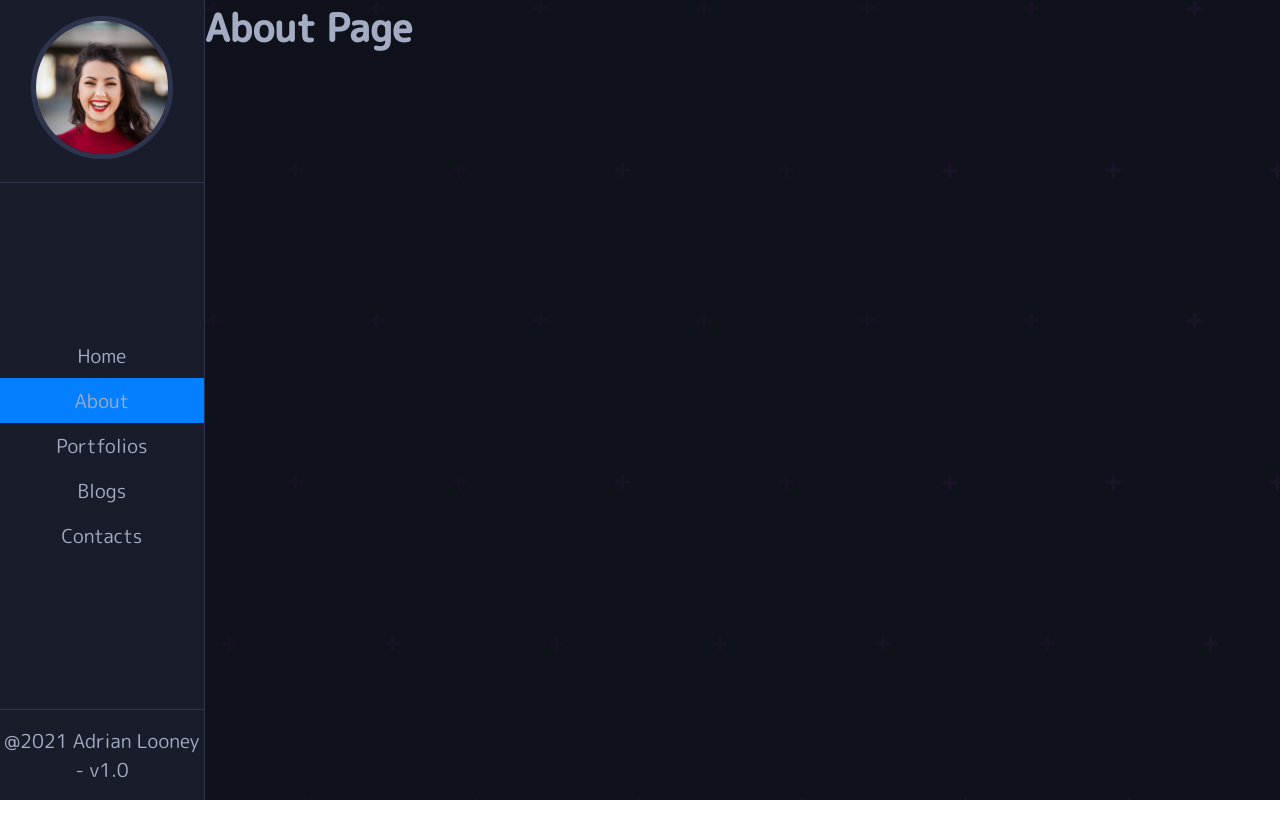
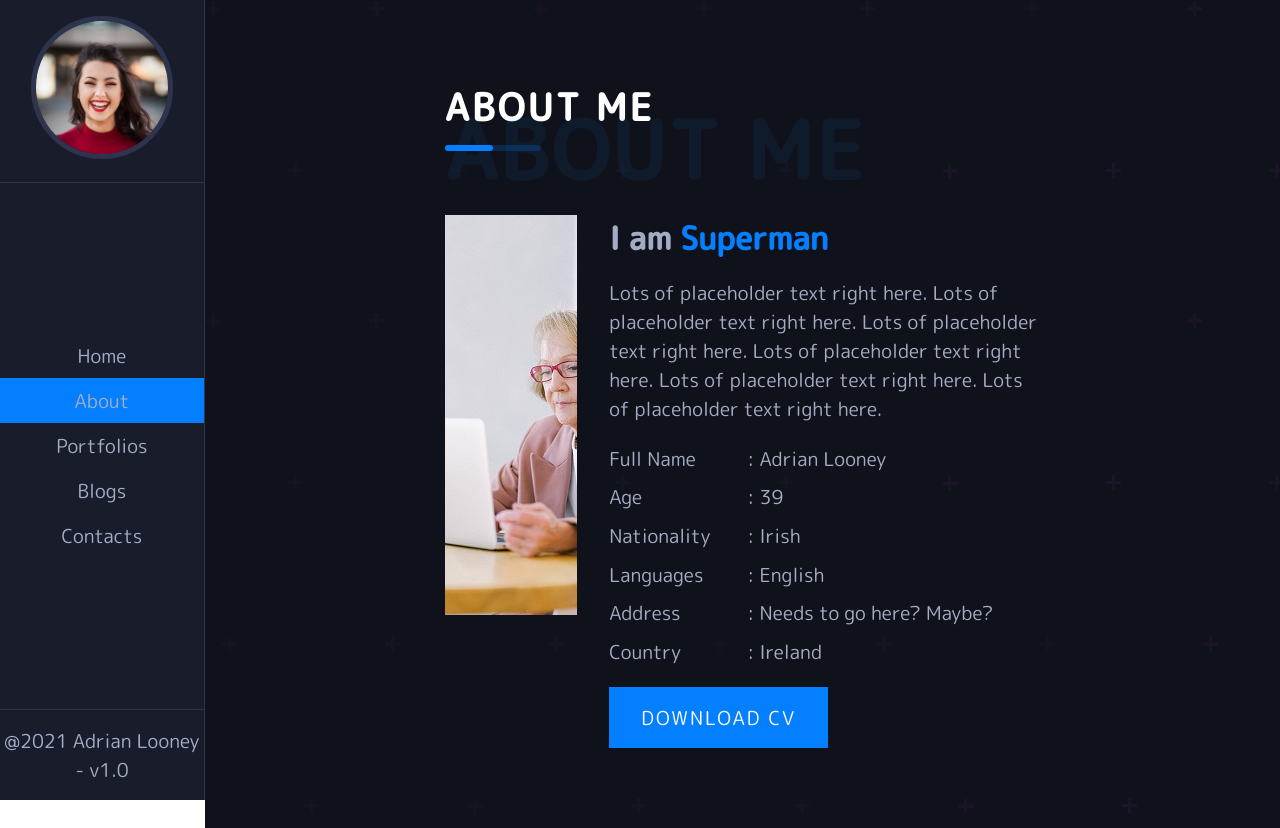
Before and after one commit to Jammerref2015/portfolio, a React (Create React App) app: page /about in a window 1280 px wide. Before the commit the page ends 800 px from the top, so only its background shows below. Built offline with nearby package versions, Linux system fonts and the light colour scheme.

Commit message:
inital about page created

```diff
--- a/src/App.css
+++ b/src/App.css
@@ -1,11 +1,306 @@
-/* --bg: #10121B;
---sidebar: #191D2B;
---main-blue-color: #037FFF;
---main-border-color: #2e344e;
---font-color: #a4acc4;
+.App .sidebar {
+  width: 16%;
+  height: 100vh;
+  background-color: #191D2B;
+  position: fixed;
+  border-right: 1px solid #2e344e;
+}
 
-"@fortawesome/fontawesome-svg-core"
-"@fortawesome/free-brands-svg-icons"
-"@fortawesome/free-solid-svg-icons"
-"@fortawesome/react-fontawesome"
- */
+.App .main-content {
+  width: 84%;
+  margin-left: 16%;
+  background-color: #10121B;
+  min-height: 100vh;
+  background-image: url(../img/dots.svg);
+  display: -ms-grid;
+  display: grid;
+  position: relative;
+}
+
+.App .main-content .content {
+  margin: 5rem 15rem;
+}
+
+.HomePage {
+  position: absolute;
+  top: 50%;
+  left: 50%;
+  -webkit-transform: translate(-50%, -50%);
+          transform: translate(-50%, -50%);
+  width: 80%;
+}
+
+.hero-text {
+  color: white;
+  text-align: center;
+  font-size: 3.6rem;
+}
+
+.hero-text span {
+  color: #037FFF;
+}
+
+.h-sub-text {
+  text-align: center;
+}
+
+.icons {
+  display: -webkit-box;
+  display: -ms-flexbox;
+  display: flex;
+  -webkit-box-align: center;
+      -ms-flex-align: center;
+          align-items: center;
+  -webkit-box-pack: center;
+      -ms-flex-pack: center;
+          justify-content: center;
+  padding: 1.5rem 0;
+}
+
+.icons .icon-holder {
+  margin-right: 1rem;
+}
+
+.icons .icon-holder .icon {
+  font-size: 2.5rem;
+  color: #a4acc4;
+  -webkit-transition: all .4s ease-in-out;
+  transition: all .4s ease-in-out;
+}
+
+.icons .icon-holder .yt:hover {
+  color: red;
+}
+
+.icons .icon-holder .gh:hover {
+  color: rgba(212, 45, 212, 0.788);
+}
+
+.icons .icon-holder .fb:hover {
+  color: blue;
+}
+
+.NavBar {
+  height: 100vh;
+}
+
+.NavBar .nav {
+  height: 100%;
+  display: -webkit-box;
+  display: -ms-flexbox;
+  display: flex;
+  -webkit-box-orient: vertical;
+  -webkit-box-direction: normal;
+      -ms-flex-direction: column;
+          flex-direction: column;
+  -webkit-box-pack: justify;
+      -ms-flex-pack: justify;
+          justify-content: space-between;
+  -webkit-box-align: center;
+      -ms-flex-align: center;
+          align-items: center;
+}
+
+.NavBar .profile {
+  width: 100%;
+  text-align: center;
+  margin-top: 1rem;
+  border-bottom: 1px solid #2e344e;
+}
+
+.NavBar .profile img {
+  width: 70%;
+  border-radius: 100%;
+  border: 5px solid #2e344e;
+  margin-bottom: 1rem;
+}
+
+.NavBar .footer {
+  width: 100%;
+  border-top: 1px solid #2e344e;
+}
+
+.NavBar .footer p {
+  text-align: center;
+  padding: 1rem 0;
+}
+
+.NavBar .nav-items {
+  width: 100%;
+}
+
+.NavBar .nav-items .nav-item {
+  list-style: none;
+  text-align: center;
+}
+
+.NavBar .nav-items .nav-item a {
+  text-decoration: none;
+  font-size: inherit;
+  color: inherit;
+  display: block;
+  padding: .5rem 0;
+  position: relative;
+}
+
+.NavBar .nav-items .nav-item a::before {
+  content: '';
+  position: absolute;
+  top: 0;
+  left: 0;
+  width: .4rem;
+  height: 100%;
+  background-color: #0381ff33;
+  -webkit-transform-origin: bottom;
+          transform-origin: bottom;
+  -webkit-transform: scale(0);
+          transform: scale(0);
+  overflow-x: hidden;
+  -webkit-transition: 0.2s width 0.5s cubic-bezier(1, -0.16, 0.6, 1.35), -webkit-transform 0.6s;
+  transition: 0.2s width 0.5s cubic-bezier(1, -0.16, 0.6, 1.35), -webkit-transform 0.6s;
+  transition: transform 0.6s, 0.2s width 0.5s cubic-bezier(1, -0.16, 0.6, 1.35);
+  transition: transform 0.6s, 0.2s width 0.5s cubic-bezier(1, -0.16, 0.6, 1.35), -webkit-transform 0.6s;
+}
+
+.NavBar .nav-items .nav-item a:hover::before {
+  -webkit-transform: scale(1);
+          transform: scale(1);
+  width: 100%;
+}
+
+.active {
+  background-color: #037FFF;
+}
+
+.Title {
+  text-transform: uppercase;
+  font-size: 2rem;
+  color: white;
+  position: relative;
+  padding-bottom: 1rem;
+  letter-spacing: 3px;
+}
+
+.Title::before {
+  content: '';
+  bottom: 0;
+  position: absolute;
+  left: 0;
+  background-color: #037FFF38;
+  width: 6rem;
+  height: .4rem;
+  border-radius: 50px;
+}
+
+.Title::after {
+  content: '';
+  bottom: 0;
+  position: absolute;
+  left: 0;
+  background-color: #037FFF;
+  width: 3rem;
+  height: .4rem;
+  border-radius: 50px;
+}
+
+.Title span {
+  position: absolute;
+  top: 15%;
+  left: 0;
+  font-size: 5rem;
+  opacity: 0.07;
+}
+
+.ImageSection {
+  display: -webkit-box;
+  display: -ms-flexbox;
+  display: flex;
+  margin-top: 4rem;
+}
+
+.ImageSection .img {
+  width: 100%;
+  height: 50vh;
+}
+
+.ImageSection .img img {
+  width: 100%;
+  -o-object-fit: cover;
+     object-fit: cover;
+  height: 100%;
+}
+
+.ImageSection .about-info {
+  margin-left: 2rem;
+}
+
+.ImageSection .about-info h4 {
+  font-size: 2rem;
+}
+
+.ImageSection .about-info .about-text {
+  padding: 1rem 0;
+}
+
+.about-details {
+  display: -webkit-box;
+  display: -ms-flexbox;
+  display: flex;
+}
+
+.about-details p {
+  padding: .3rem 0;
+}
+
+.about-details .right-section {
+  margin-left: 2.3rem;
+}
+
+.btn {
+  padding: 1rem 2rem;
+  background-color: #037FFF;
+  outline: none;
+  border: none;
+  font-family: inherit;
+  font-size: inherit;
+  color: white;
+  text-transform: uppercase;
+  cursor: pointer;
+  letter-spacing: 2px;
+  margin-top: 1rem;
+  position: relative;
+}
+
+.btn::after {
+  position: absolute;
+  content: '';
+  width: 0;
+  height: .3rem;
+  left: 0;
+  bottom: 0;
+  background-color: #a4acc4;
+  -webkit-transition: all 0.4s ease-in-out;
+  transition: all 0.4s ease-in-out;
+}
+
+.btn:hover::after {
+  width: 100%;
+}
+
+* {
+  padding: 0;
+  margin: 0;
+  -webkit-box-sizing: border-box;
+          box-sizing: border-box;
+}
+
+body {
+  color: #a4acc4;
+  font-family: 'M PLUS Rounded 1c', sans-serif;
+  font-size: 1.2rem;
+}
+
+span {
+  color: #037FFF;
+}
+/*# sourceMappingURL=App.css.map */
--- a/src/App.scss
+++ b/src/App.scss
@@ -1,7 +1,8 @@
 @import './styles/layout';
 @import './styles/typography';
 @import './styles/navbar';
-
+@import './styles/title';
+@import './styles/about';
 
 *{
     padding:0;
@@ -14,3 +15,8 @@ body {
     font-family: 'M PLUS Rounded 1c', sans-serif;
     font-size: 1.2rem;
 }
+
+
+span {
+    color:#037FFF;
+}
--- /dev/null
+++ b/src/components/Title.js
@@ -0,0 +1,15 @@
+import React from 'react';
+
+function Title({title, span}) {
+    return (
+        <div className="Title">
+            <h3>
+                {title}
+                <span>{span}</span>
+            </h3>
+
+        </div>
+    )
+};
+
+export default Title;
--- a/src/pages/AboutPage.js
+++ b/src/pages/AboutPage.js
@@ -1,10 +1,12 @@
 import React from 'react';
+import Title from '../components/Title'
+import ImageSection from './ImageSection';
 
 function AboutPage() {
     return (
         <div className="AboutPage">
-            <h1>About Page</h1>
-
+            <Title title= {'About Me'} span={'About Me'} />
+            <ImageSection />
         </div>
     )
 };
--- /dev/null
+++ b/src/pages/ImageSection.js
@@ -0,0 +1,41 @@
+import React from 'react';
+import about from '../img/about.jpg'
+
+function ImageSection() {
+    return (
+        <div className="ImageSection">
+            <div className="img">
+                <img src={about} alt="" />
+            </div>
+            <div className="about-info">
+                <h4>I am <span> Superman</span></h4>
+                <p className="about-text">
+                    Lots of placeholder text right here. Lots of placeholder text right here. Lots of placeholder text right here.
+                    Lots of placeholder text right here. Lots of placeholder text right here. Lots of placeholder text right here.
+                </p>
+                <div className="about-details">
+                    <div className="left-section">
+                        <p>Full Name</p>
+                        <p>Age</p>
+                        <p>Nationality</p>
+                        <p>Languages</p>
+                        <p>Address</p>
+                        <p>Country</p>
+                    </div>
+                    <div className="right-section">
+                        <p>: Adrian Looney</p>
+                        <p>: 39</p>
+                        <p>: Irish</p>
+                        <p>: English</p>
+                        <p>: Needs to go here? Maybe?</p>
+                        <p>: Ireland</p>
+                    </div>
+
+                </div>
+                <button className="btn">Download CV</button>
+            </div>
+        </div>
+    )
+};
+
+export default ImageSection;
--- /dev/null
+++ b/src/styles/_about.scss
@@ -0,0 +1,61 @@
+.ImageSection {
+    display: flex;
+    margin-top: 4rem;
+    .img {
+        width: 100%;
+        height: 50vh;
+        img {
+            width: 100%;
+            object-fit: cover;
+            height: 100%;
+        }
+    }
+.about-info {
+        margin-left: 2rem;
+        h4 {
+            font-size: 2rem;
+        }
+        .about-text {
+            padding: 1rem 0;
+        }
+    }
+}
+
+.about-details {
+    display: flex;
+    p {
+        padding: .3rem 0;
+    }
+    .right-section {
+        margin-left: 2.3rem;
+    }
+}
+
+.btn {
+    padding: 1rem 2rem;
+    background-color: #037FFF;
+    outline: none;
+    border: none;
+    font-family: inherit;
+    font-size: inherit;
+    color: white;
+    text-transform: uppercase;
+    cursor: pointer;
+    letter-spacing: 2px;
+    margin-top: 1rem;
+    position: relative;
+    &::after {
+        position: absolute;
+        content: '';
+        width: 0;
+        height: .3rem;
+        left: 0;
+        bottom: 0;
+        background-color: #a4acc4;
+        transition: all 0.4s ease-in-out;
+
+    }
+    &:hover::after {
+        width: 100%;
+    }
+}
--- a/src/styles/_layout.scss
+++ b/src/styles/_layout.scss
@@ -15,5 +15,8 @@
         background-image: url(../img/dots.svg);
         display: grid;
         position: relative;
+        .content {
+            margin: 5rem 15rem;
+        }
     }
 }
--- /dev/null
+++ b/src/styles/_title.scss
@@ -0,0 +1,36 @@
+.Title {
+    text-transform: uppercase;
+    font-size: 2rem;
+    color: white;
+    position: relative;
+    padding-bottom: 1rem;
+    letter-spacing: 3px;
+
+    &::before {
+        content: '';
+        bottom: 0;
+        position: absolute;
+        left: 0;
+        background-color: #037FFF38;
+        width: 6rem;
+        height: .4rem;
+        border-radius: 50px;
+    }
+    &::after {
+        content: '';
+        bottom: 0;
+        position: absolute;
+        left: 0;
+        background-color: #037FFF;
+        width: 3rem;
+        height: .4rem;
+        border-radius: 50px;
+    }
+    span {
+        position: absolute;
+        top:15%;
+        left: 0;
+        font-size: 5rem;
+        opacity: 0.07;
+    }
+}
```
Also changed, not shown: 1 other file (tests, documents, lock files or other folders).
